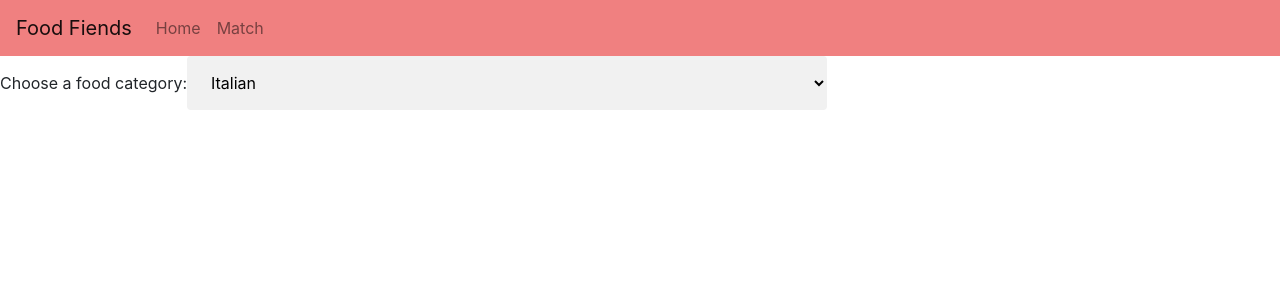
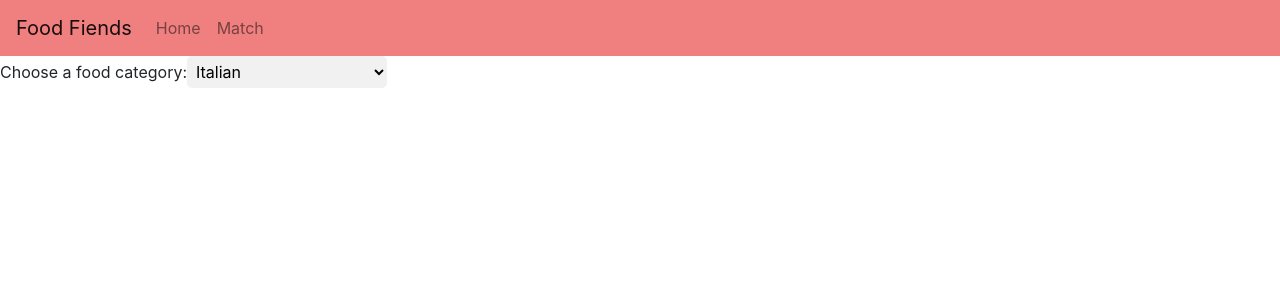
Before and after one commit to Codubee/FoodFiendsMW5-6, a React (Create React App) app in the folder frontend/: page /match in a window 1280 px wide. Shown: the top 300 px of the page. Built offline with nearby package versions, Linux system fonts and the light colour scheme.

Commit message:
css styling for categories

```diff
--- a/frontend/src/components/Categories.js
+++ b/frontend/src/components/Categories.js
@@ -4,7 +4,7 @@ import '../styles/Categories.css';
 function Categories(props) {
   return (
     <div>
-       <label for="categories">Choose a food category:</label>
+       <label for="categories">Choose a food category: </label>
          <select name="categories" id="categories">
             <option  value="italian">Italian</option>
             <option  value="mexican">Mexican</option>
--- a/frontend/src/styles/Categories.css
+++ b/frontend/src/styles/Categories.css
@@ -1,14 +1,14 @@
 select {
-   width: 50%;
-   padding: 16px 20px;
+   width: 200px;
+   padding: 5px 5px;
    border: none;
-   border-radius: 4px;
+   border-radius: 5px;
    background-color: #f1f1f1;
  }
 
  .categories{
-  width: 50%;
-  padding: 16px 20px;
+  width: 200px;
+  padding: 5px 5px;
   border: none;
   border-radius: 4px;
   background-color: #f1f1f1;
```
